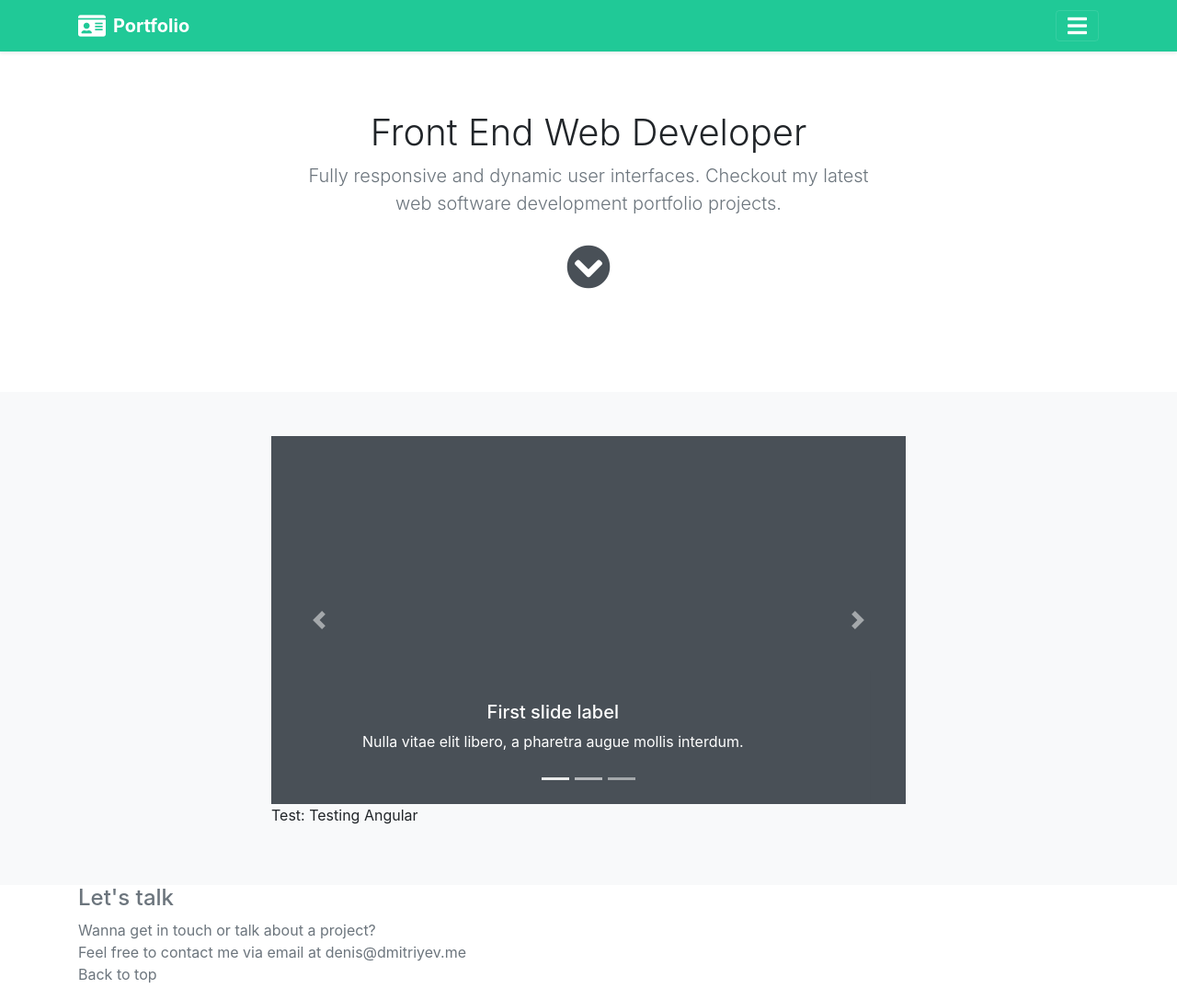
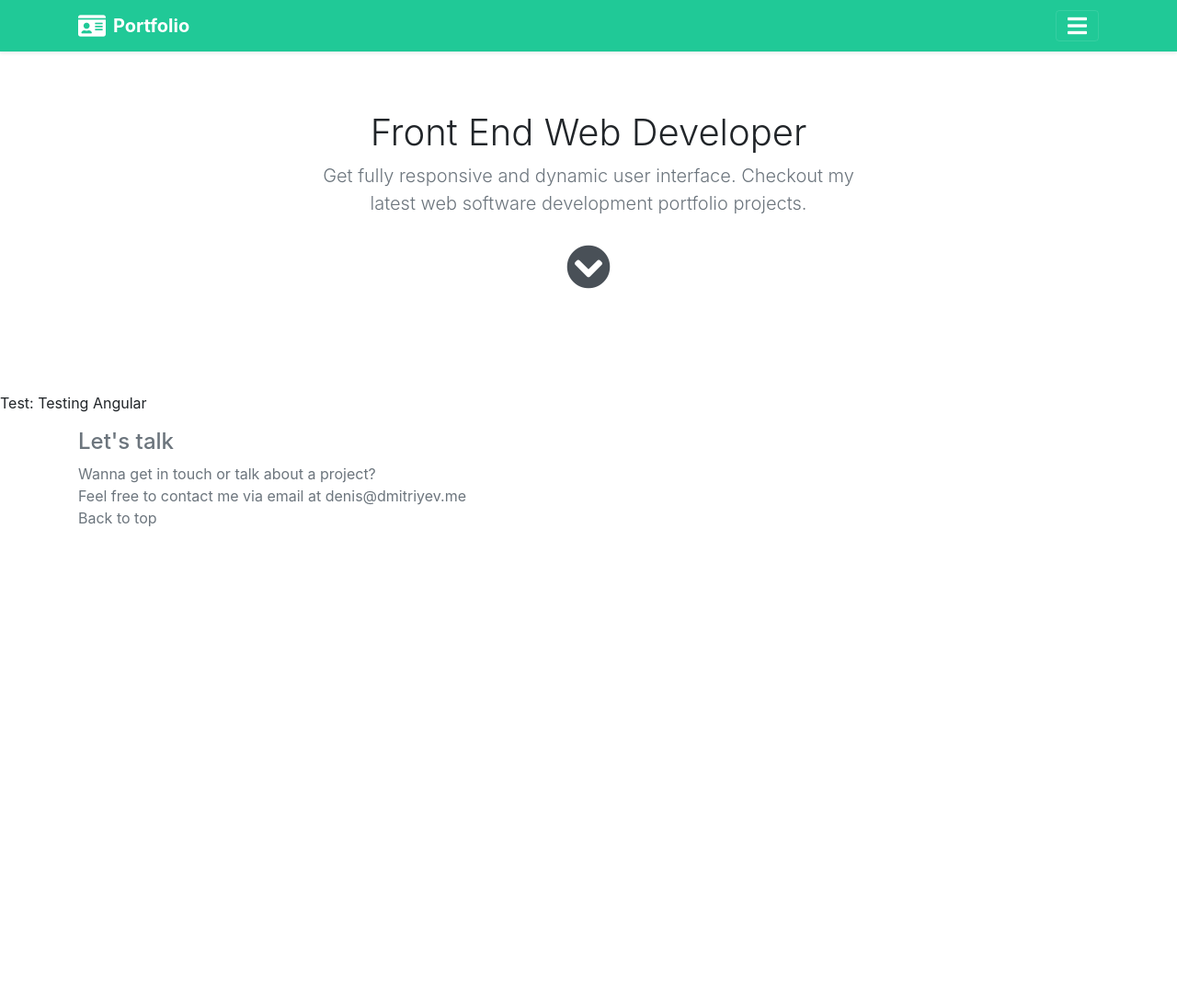
Before and after one commit to dmitriyeff/portfolio-project, a website: page index.html in a window 1280 px wide. Shown: the whole page at 92% size. After the commit the page ends 800 px from the top, so only its background shows below. Drawn offline with nearby package versions, Linux system fonts and the light colour scheme.

Commit message:
removed carousel section

```diff
--- a/index.html
+++ b/index.html
@@ -57,18 +57,18 @@
     <div class="container">
       <h1 class="jumbotron-heading">Front End Web Developer</h1>
       <p class="lead text-muted">
-        Fully responsive and dynamic user interfaces.
+        Get fully responsive and dynamic user interface.
         Checkout my latest web software development portfolio projects.</p>
       <p class="custom-button">
-        <a href="#carousel-container" class="fas fa-chevron-circle-down fa-3x"></a>
+        <a href="#project-section" class="fas fa-chevron-circle-down fa-3x"></a>
       </p>
     </div>
   </section>
 
-  <div id="carousel-container" class="album py-5 bg-light">
-    <div class="container carousel-width">
-      <!-- Carousel -->
-      <div class="bd-example">
+  <!-- <div id="carousel-container" class="album py-5 bg-light">
+    <div class="container carousel-width"> -->
+
+      <!-- <div class="bd-example">
         <div id="carouselExampleCaptions" class="carousel slide" data-ride="carousel">
           <ol class="carousel-indicators">
             <li data-target="#carouselExampleCaptions" data-slide-to="0" class="active"></li>
@@ -76,23 +76,23 @@
             <li data-target="#carouselExampleCaptions" data-slide-to="2"></li>
           </ol>
           <div class="carousel-inner">
-            <div class="carousel-item active">
+            <div class="carousel-item active"> -->
               <!-- <img src="img/matching.png" class="d-block w-100" alt="..."> -->
-              <div class="carousel-caption d-none d-md-block">
+              <!-- <div class="carousel-caption d-none d-md-block">
                 <h5>First slide label</h5>
                 <p>Nulla vitae elit libero, a pharetra augue mollis interdum.</p>
               </div>
             </div>
-            <div class="carousel-item">
+            <div class="carousel-item"> -->
               <!-- <img src="..." class="d-block w-100" alt="..."> -->
-              <div class="carousel-caption d-none d-md-block">
+              <!-- <div class="carousel-caption d-none d-md-block">
                 <h5>Second slide label</h5>
                 <p>Lorem ipsum dolor sit amet, consectetur adipiscing elit.</p>
               </div>
             </div>
-            <div class="carousel-item">
+            <div class="carousel-item"> -->
               <!-- <img src="..." class="d-block w-100" alt="..."> -->
-              <div class="carousel-caption d-none d-md-block">
+              <!-- <div class="carousel-caption d-none d-md-block">
                 <h5>Third slide label</h5>
                 <p>Praesent commodo cursus magna, vel scelerisque nisl consectetur.</p>
               </div>
@@ -107,14 +107,16 @@
             <span class="sr-only">Next</span>
           </a>
         </div>
-      </div>
-      <!-- End of Carousel -->
-      <div class="project-container" ng-app="portfolioProject">
-        <div ng-include="'views/template.html'" ng-controller="ProjectCtrl as project"></div><!-- All projects goes here -->
-      </div>
-    </div>
+      </div> -->
+
+    <!-- </div>
+  </div> -->
+
+  <!-- All projects section -->
+  <div id="project-section" ng-app="portfolioProject">
+      <div ng-include="'views/template.html'" ng-controller="ProjectCtrl as project"></div>
   </div>
-
+  <!-- End of All projects section -->
 </main>
 
   <!-- Footer -->
@@ -135,7 +137,7 @@
       </div>
   </div>
 </footer>
-  <!-- End footer -->
+  <!-- End of footer -->
 
   <!-- My script -->
   <script src="scripts/main.js"></script>
@@ -146,7 +148,9 @@
   <script src="https://stackpath.bootstrapcdn.com/bootstrap/4.3.1/js/bootstrap.bundle.min.js" integrity="sha384-xrRywqdh3PHs8keKZN+8zzc5TX0GRTLCcmivcbNJWm2rs5C8PRhcEn3czEjhAO9o" crossorigin="anonymous"></script>
   <!-- angular -->
   <script src="https://ajax.googleapis.com/ajax/libs/angularjs/1.7.8/angular.min.js"></script>
+  <!-- module -->
   <script src="scripts/app.js"></script>
+  <!-- controller -->
   <script src="scripts/controllers/projects.js"></script>
 </body>
 </html>
```
